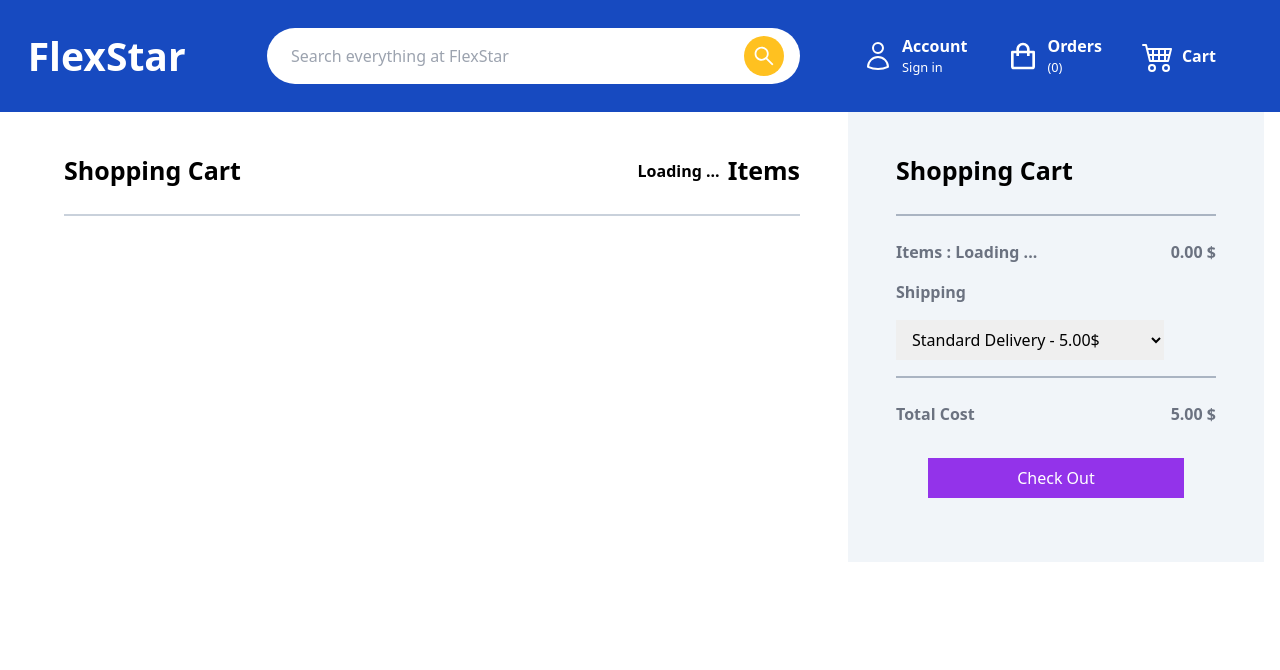
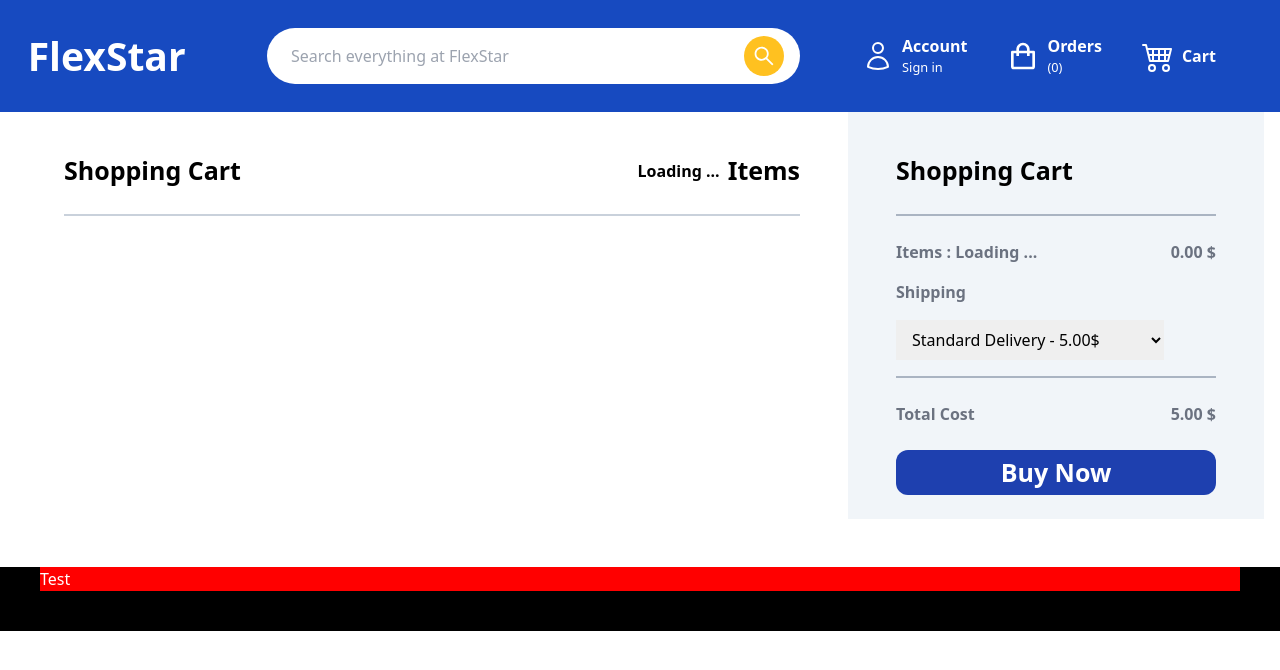
Before and after one commit to DARIOO33/ecommerce-sanity, a Next.js app: page /orders in a window 1280 px wide. Shown: the top 670 px of the page. Built offline with nearby package versions, Linux system fonts and the light colour scheme.

Commit message:
some updates

```diff
--- /dev/null
+++ b/src/app/components/Footer.jsx
@@ -0,0 +1,17 @@
+import "./components.css"
+export default function Footer(params) {
+    return (
+        <footer className=" bg-black h-16">
+            <div className="footer-content flex">
+
+                <div className="informations1">
+                    <h1 className="text-white">Test</h1>
+                </div>
+                <div className="informations2">
+
+                </div>
+            </div>
+        </footer >
+
+    )
+};
--- a/src/app/components/Header.jsx
+++ b/src/app/components/Header.jsx
@@ -24,7 +24,7 @@ export default function Header(params) {
         const handleScroll = () => {
             const currentScrollPos = window.scrollY;
 
-            console.log(currentScrollPos);
+            // console.log(currentScrollPos);
             if (currentScrollPos > prevScrollPos) {
                 setIsSticky(false);
             } else {
@@ -65,6 +65,7 @@ export default function Header(params) {
     const pathname = usePathname()
     const searchParams = useSearchParams()
     let search = searchParams.get('keyword') || ""
+    console.log(search);
     useEffect(() => {
         search.length > 0 ?
             setSearchinput(search)
--- a/src/app/components/Product.jsx
+++ b/src/app/components/Product.jsx
@@ -76,7 +76,8 @@ export default function Product({ id, imageUrl, ProductName, price, discount })
                             pathname: "/product",
                             query: {
                                 id: id,
-                            }
+                            },
+                            shallow: true
                         }}>
                             <button className="rounded-full laptop:text-xl mobile:text-xs    slide text-blue-800 cursor-pointer" >
                                 See Details
--- a/src/app/components/components.css
+++ b/src/app/components/components.css
@@ -5,6 +5,12 @@
     display: flex;
     z-index: 4;
     transition: .3s;
+}
+
+.footer-content {
+    max-width: 75rem;
+    background-color: red;
+    margin: auto;
 }
 
 .product-title span {
--- a/src/app/layout.js
+++ b/src/app/layout.js
@@ -2,6 +2,7 @@ import Header from './components/Header'
 import './globals.css'
 import { Inter } from 'next/font/google'
 import { GlobalProvider } from './GlobalProvider'
+import Footer from './components/Footer'
 const inter = Inter({ subsets: ['latin'] })
 
 export const metadata = {
@@ -19,6 +20,7 @@ export default function RootLayout({ children }) {
             <div className='content pb-4'>
               {children}
             </div>
+            <Footer />
           </div>
         </GlobalProvider>
 
--- a/src/app/orders/page.js
+++ b/src/app/orders/page.js
@@ -71,8 +71,17 @@ export default function page(params) {
                         <TotalWithTax tax={5} />
                     </div>
 
-                    <div className="py-8 text-center pb-16">
-                        <button className="bg-purple-600 hover:bg-purple-900 active:opacity-80 py-2 px-8 w-64 text-lg text-white ">Check Out</button>
+                    <div className="mobile:mt-4 py-2 w-full  buttonn pb-6">
+
+
+                        <button className=" w-full rounded-xl laptop:text-2xl mobile:text-xl  px-4 py-1 font-semibold  bg-blue-800 hover:bg-blue-700 text-white cursor-pointer">
+                            Buy Now
+                        </button>
+
+
+
+
+
                     </div>
 
                 </div>
--- a/src/app/product/BuyButton.jsx
+++ b/src/app/product/BuyButton.jsx
@@ -35,13 +35,13 @@ export default function BuyButton({ id, name, description, price, category, imag
 
     }
     return (
-        <div className="mobile:mt-4 py-2 buttonn">
+        <div className="mobile:mt-4 py-2 w-full  buttonn">
             {disablebutton ?
-                <button className="rounded-full laptop:text-2xl mobile:text-xl  px-4 py-1 font-semibold slide text-blue-800 opacity-30 cursor-pointer" >
+                <button className=" w-full rounded-xl laptop:text-2xl mobile:text-xl  px-4 py-1 font-semibold  bg-blue-800 text-white opacity-30 cursor-pointer" >
                     Buy Now
                 </button>
                 :
-                <button className="rounded-full laptop:text-2xl mobile:text-xl  px-4 py-1 font-semibold slide text-blue-800 cursor-pointer" onClick={() => addToCartHandler()}>
+                <button className=" w-full rounded-xl laptop:text-2xl mobile:text-xl  px-4 py-1 font-semibold  bg-blue-800 text-white cursor-pointer" onClick={() => addToCartHandler()}>
                     Buy Now
                 </button>
             }
--- a/src/app/product/page.js
+++ b/src/app/product/page.js
@@ -32,6 +32,9 @@ export default async function page(params) {
                             <ProductImage image1={product.imageLink.image1} image2={product.imageLink.image2} />
                             <div className="pr-details">
                                 <h1 className="text-3xl font-bold">{product.product_name}</h1>
+                                <div className="mobile:mt-3 price laptop:text-2xl mobile:text-4xl font-bold">
+                                    ${(product.product_price).toFixed(2)}
+                                </div>
                                 <div className="flex items-center mt-2">
                                     <Rating name="read-only" value={5} readOnly />
                                     <p className="ml-2 font-semibold text-blue-700">(5)</p>
@@ -51,9 +54,7 @@ export default async function page(params) {
                                 <div className=" w-full m-auto text-center mobile:block items-center justify-evenly mt-6">
                                     <div>
 
-                                        <div className="mobile:mt-3 price laptop:text-2xl mt-1 mobile:text-4xl font-bold">
-                                            ${(product.product_price).toFixed(2)}
-                                        </div>
+
                                         {/* <div className="mobile:mt-3 shipping laptop:text-lg mobile:text-lg mt-1 text-blue-800 font-bold">
                                     FREE SHIPPING
                                 </div> */}
--- a/src/app/search/page.js
+++ b/src/app/search/page.js
@@ -14,7 +14,7 @@ export default async function page(params) {
     const filtredProducts = products.filter((product => product.product_name.toLowerCase().includes(keyword.toLowerCase())))
 
     return (
-        <div key={Math.random()}>
+        <div key={Math.random()} className="SearchResults">
             <SmallHeader smallText={filtredProducts.length + " Items Found"} />
             <div className="catalog-container-search  grid mt-10  pb-6" >
                 <Suspense>
--- a/src/app/search/search.css
+++ b/src/app/search/search.css
@@ -9,6 +9,10 @@
     margin: 1.5rem auto;
 }
 
+.SearchResults {
+    min-height: 70vh;
+}
+
 @media screen and (max-width:1000px) {
     .catalog-container-search {
         grid-template-columns: repeat(2, 1fr);
```
